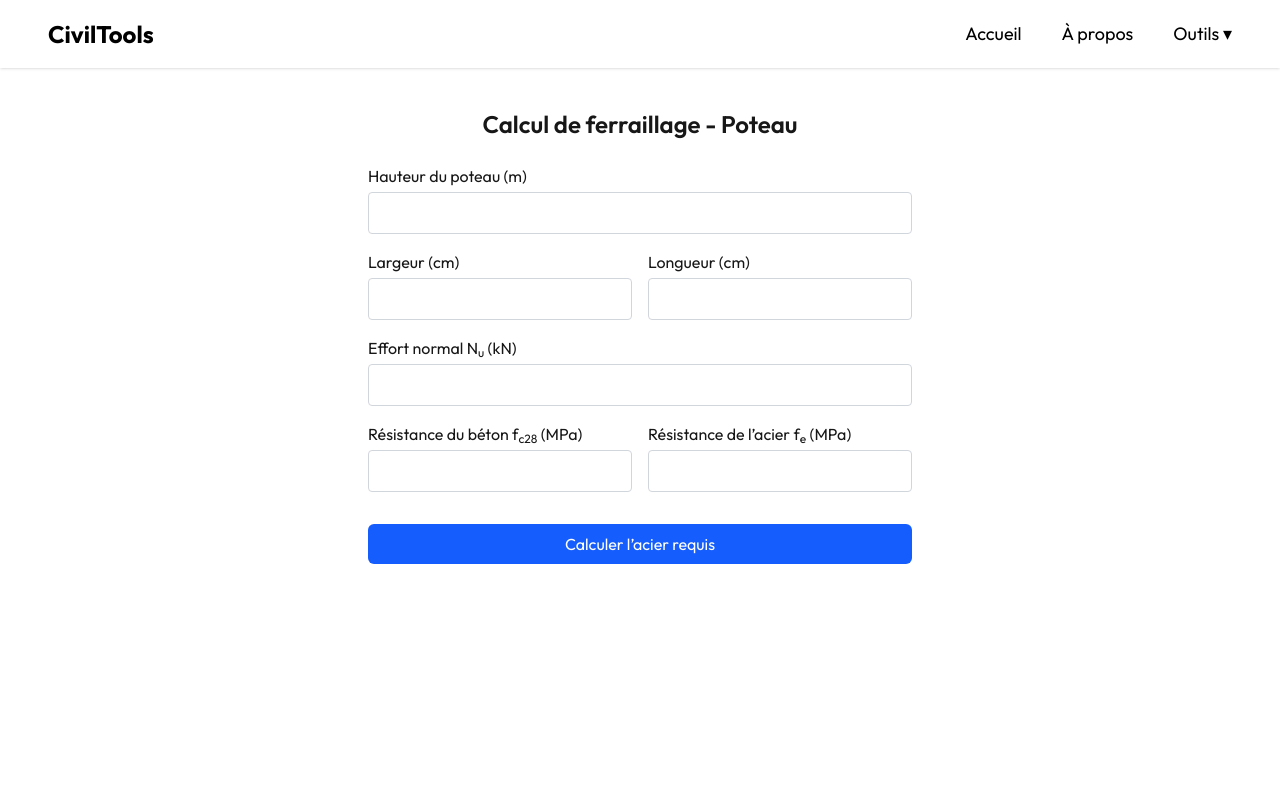
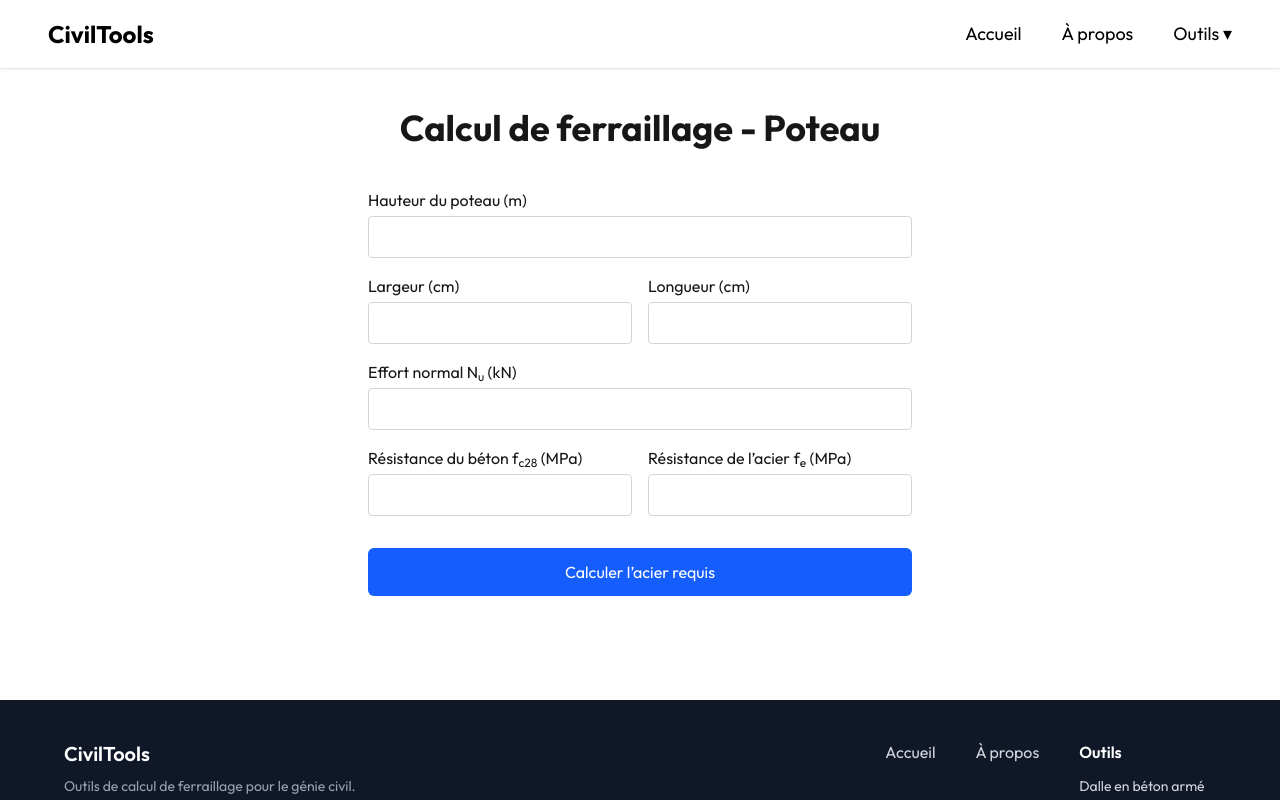
Before and after one commit to NotPalad1n/Civil-Engineering-App, a Next.js app: page /poteau in a window 1280 px wide. Shown: the top 800 px of the page. Built offline with nearby package versions, Linux system fonts and the light colour scheme.

Commit message:
Modified calcul poteau

```diff
--- a/app/components/WhatWeProvide.tsx
+++ b/app/components/WhatWeProvide.tsx
@@ -28,7 +28,7 @@ export default function WhatWeProvide() {
           {/* Item 3 */}
           <div className="flex-1 px-6 py-8 flex flex-col items-center text-center">
             <div className="text-4xl mb-4">🌐</div>
-            <h3 className="text-2xl font-semibold mb-2">Accès en ligne gratuit</h3>
+            <h3 className="text-2xl font-semibold mb-2">Accès en ligne</h3>
             <p className="text-sm text-gray-600">
               Tous les outils sont disponibles directement dans le navigateur, sans installation.
             </p>
--- a/app/poteau/components/PoteauForm.tsx
+++ b/app/poteau/components/PoteauForm.tsx
@@ -58,7 +58,7 @@ export default function ColonnePage() {
 
   return (
     <main className="max-w-xl mx-auto px-4 py-10">
-      <h1 className="text-2xl font-semibold mb-6 text-center">
+      <h1 className="text-4xl font-bold mb-10 text-center">
         Calcul de ferraillage - Poteau
       </h1>
 
@@ -143,7 +143,7 @@ export default function ColonnePage() {
 
         <button
           type="submit"
-          className="mt-4 w-full bg-blue-600 hover:bg-blue-700 text-white py-2 rounded-md transition"
+          className="mt-4 w-full bg-blue-600 hover:bg-blue-700 text-white py-3 rounded-md transition cursor-pointer"
         >
           Calculer l’acier requis
         </button>
--- a/app/poteau/page.tsx
+++ b/app/poteau/page.tsx
@@ -1,11 +1,13 @@
 import Navbar from "../components/Navbar";
 import PoteauForm from "./components/PoteauForm";
+import Footer from "../components/Footer";
 
 export default function Home() {
   return (
     <div>
       <Navbar />
       <PoteauForm />
+      <Footer />
     </div>
   );
 }
```
